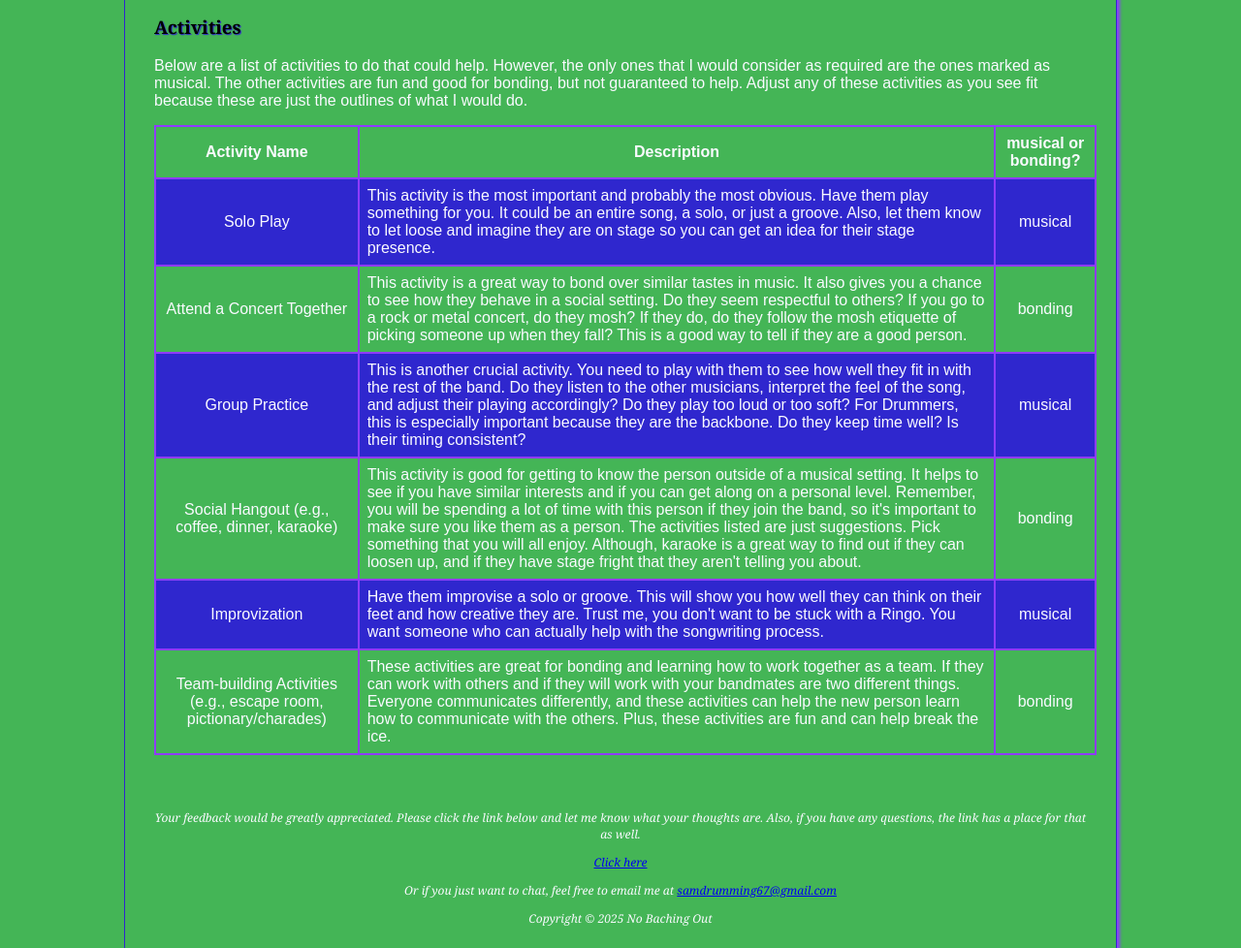
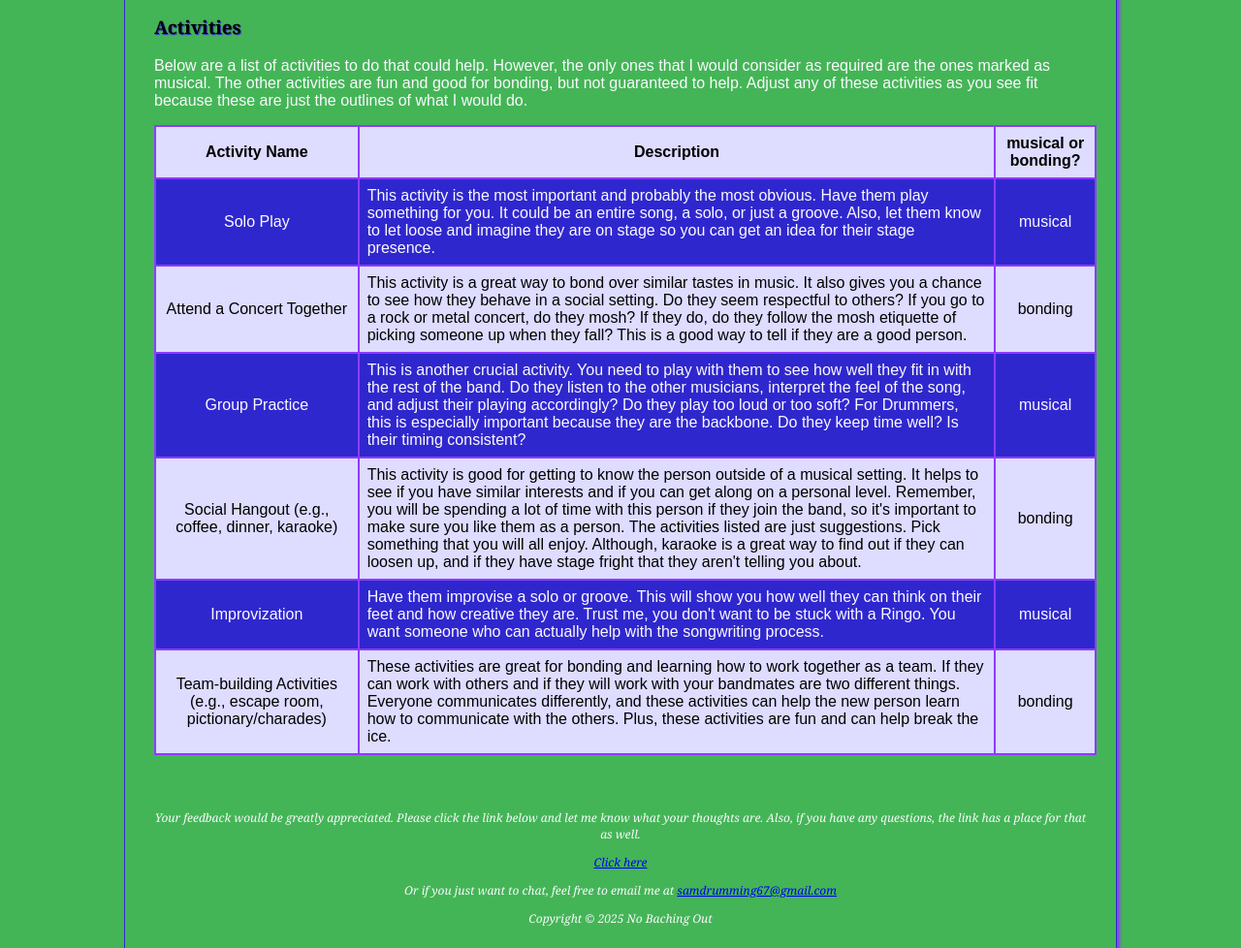
Before and after one commit to smaseloff845/smaseloff845.github.io, a plain HTML site: page Drummer.html in a window 1280 px wide. Shown: the part 889-1867 px from the top of the page at 97% size. Drawn offline with Linux system fonts and the light colour scheme.

Commit message:
Add files via upload
changed some code on the html files, and added 2 lines of code to the css file to give as much color contrast as possible.  I did this to fix the accessibility score for Lighthouse, but it did not work.

```diff
--- a/nobachingout.css
+++ b/nobachingout.css
@@ -123,6 +123,8 @@ table td {border: 2px solid var(--accent-color);
 }
 .text {text-align: left;}
 tr:nth-of-type(even) {background-color: var(--primary-color);}
+tr:nth-of-type(odd) {background-color: var(--secondary-color);}
+tr:nth-of-type(odd) {color: #000000;}
 
 form {display: flex;
         flex-direction: column;
```
Also changed, not shown: Drummer.html (+2 -1 lines).
